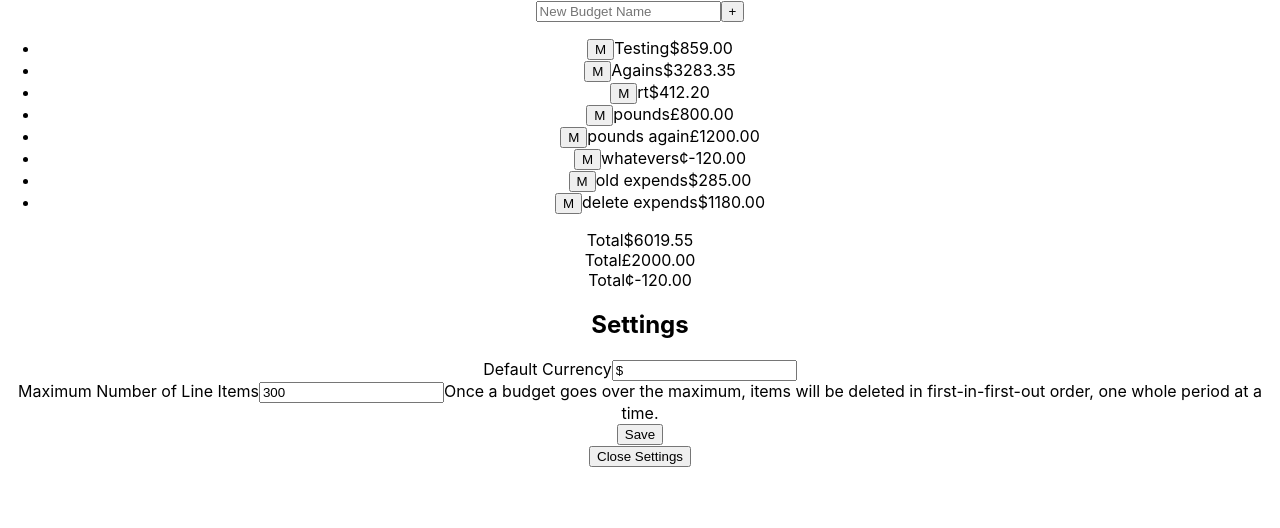
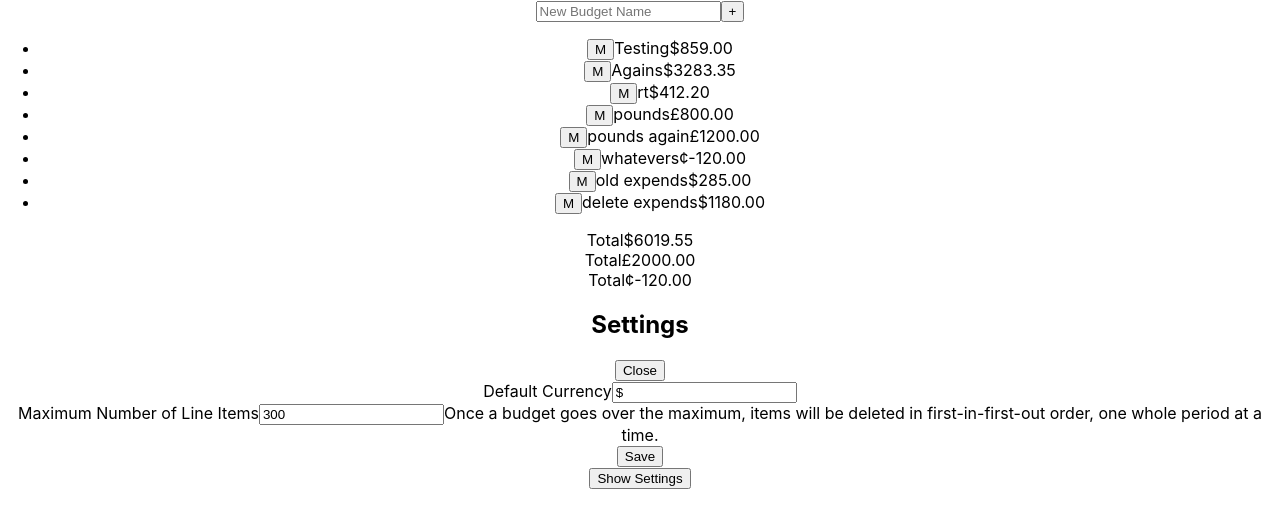
Before and after one commit to helloRupa/simply-budget, a React (Create React App) app: page / in a window 1280 px wide. Both pictures are taken after a click on the button "Show Settings". Shown: the top 528 px of the page. Built offline with nearby package versions, Linux system fonts and the light colour scheme; no server answers; data requests are answered from the project's data file; the HTML template or start-up script is replaced by a standard one.

Commit message:
Add close button component

```diff
--- a/src/components/Budget.js
+++ b/src/components/Budget.js
@@ -4,6 +4,7 @@ import Expenditures from './budget/Expenditures';
 import { formatNumber } from '../utils/format';
 import { connect } from 'react-redux';
 import { calculateTracking } from '../utils/calculate';
+import Close from '../shared/Close';
 
 function Budget({
   budget,
@@ -34,9 +35,7 @@ function Budget({
       <h2>
         { name }
       </h2>
-      <button onClick={() => setShowBudget(false)}>
-        Close
-      </button>
+      <Close callback={() => setShowBudget(false)} display={'Close'} />
       <p>
         Spend { currency }{ formatNumber(limit) } per { frequency } or less!
       </p>
--- a/src/components/Dashboard.js
+++ b/src/components/Dashboard.js
@@ -24,13 +24,6 @@ function Dashboard({
     fetchSettings();
   }, [updateBudgetsCurrentPeriods, fetchSettings, fetchExpenditures]);
 
-  const handleShowSettingsClick = () => {
-    setShowSettings(!showSettings);
-  };
-
-  const updateSettingsButton = () =>
-    showSettings ? 'Close Settings' : 'Show Settings';
-
   const displaySettings = () =>
     showSettings ? <Settings {...{ setShowSettings }} /> : null;
 
@@ -40,8 +33,8 @@ function Dashboard({
       <Budgets {...{ budgets, setShowBudget }} />
       <Totals {...{ budgets, expenditures }} />
       {displaySettings()}
-      <button onClick={handleShowSettingsClick}>
-        {updateSettingsButton()}
+      <button onClick={() => setShowSettings(true)}>
+        Show Settings
       </button>
     </div>
   )
--- a/src/components/budget/EditItem.js
+++ b/src/components/budget/EditItem.js
@@ -2,6 +2,7 @@ import React, { useState } from 'react';
 import FormHOC from '../../shared/FormHOC';
 import { patchExpenditure } from '../../actions/expenditure_actions';
 import { connect } from 'react-redux';
+import Close from '../../shared/Close';
 
 function EditItem({
   item: { id, title, amount },
@@ -47,8 +48,8 @@ function EditItem({
         onChange={e => { handleAmountChange(e, setAmount) }}
       />
       <input type="submit" value="Update Item" />
-      <button onClick={() => close()}>Cancel</button>
 
+      <Close callback={close} display='Cancel' />
       <Error msg="Amount is required" condition={ newAmount === '' } />
     </form>
   )
--- a/src/components/dashboard/CreateOptions.js
+++ b/src/components/dashboard/CreateOptions.js
@@ -2,6 +2,7 @@ import React, { useState } from 'react';
 import FormHOC from '../../shared/FormHOC';
 import { newBudget } from '../../actions/budget_actions';
 import { connect } from 'react-redux';
+import Close from '../../shared/Close';
 
 function CreateOptions({
   setShowOptions,
@@ -63,7 +64,8 @@ function CreateOptions({
         <option value="month">Month</option>
       </select>
       <input type="submit" value="Save Budget" />
-      <button onClick={closeOptions}>Cancel</button>
+
+      <Close callback={closeOptions} display='Cancel' />
       <Error msg="All details are required" condition={showError()} />
     </form>
   )
--- a/src/components/dashboard/Rename.js
+++ b/src/components/dashboard/Rename.js
@@ -2,6 +2,7 @@ import React, { useState } from 'react';
 import FormHOC from '../../shared/FormHOC';
 import { patchBudget } from '../../actions/budget_actions';
 import { connect } from 'react-redux';
+import Close from '../../shared/Close';
 
 function Rename({
   budget,
@@ -34,7 +35,8 @@ function Rename({
         onChange={e => handleChange(e, setName)}
         value={name} />
       <input type="submit" value="Update" />
-      <button onClick={close}>Cancel</button>
+
+      <Close callback={close} display='Cancel' />
       <Error msg="Budget name is required" condition={!name} />
     </form>
   )
--- a/src/components/dashboard/Settings.js
+++ b/src/components/dashboard/Settings.js
@@ -2,6 +2,7 @@ import React, { useState } from 'react';
 import FormHOC from '../../shared/FormHOC';
 import { patchSettings } from '../../actions/settings_actions';
 import { connect } from 'react-redux';
+import Close from '../../shared/Close';
 
 function Settings({
   setShowSettings,
@@ -38,6 +39,7 @@ function Settings({
 
   return <div>
     <h2>Settings</h2>
+    <Close callback={() => setShowSettings(false)} display='Close' />
     <form onSubmit={handleSubmit}>
       <div>
         <label htmlFor="default-currency">Default Currency</label>
@@ -66,7 +68,10 @@ function Settings({
       </div>
 
       <input type="submit" value="Save" />
-      <Error msg="Maximum number of line items must be 10 or more" condition={!isValidLineItems()} />
+      <Error
+        msg="Maximum number of line items must be 10 or more"
+        condition={!isValidLineItems()}
+      />
     </form>
   </div>
 }
--- /dev/null
+++ b/src/shared/Close.js
@@ -0,0 +1,7 @@
+import React from 'react';
+
+function Close({ callback, display }) {
+  return <button onClick={callback}>{display}</button>
+}
+
+export default Close;
```
